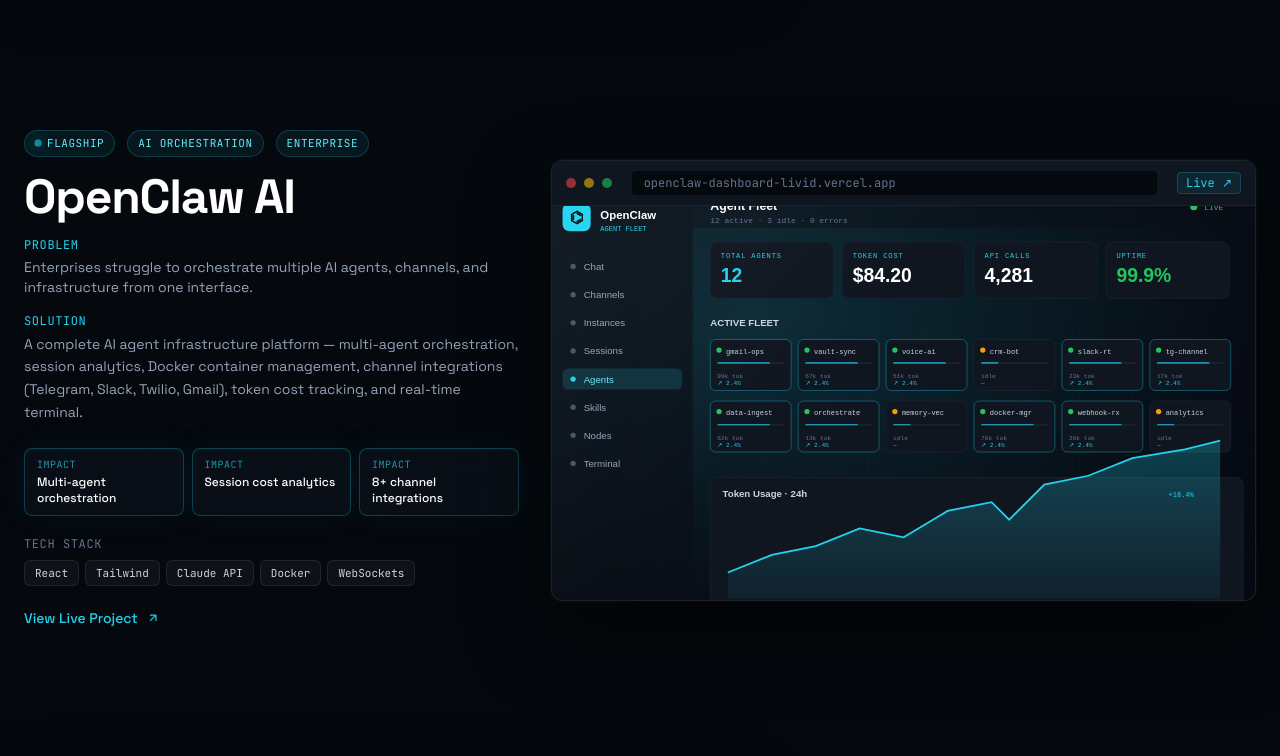
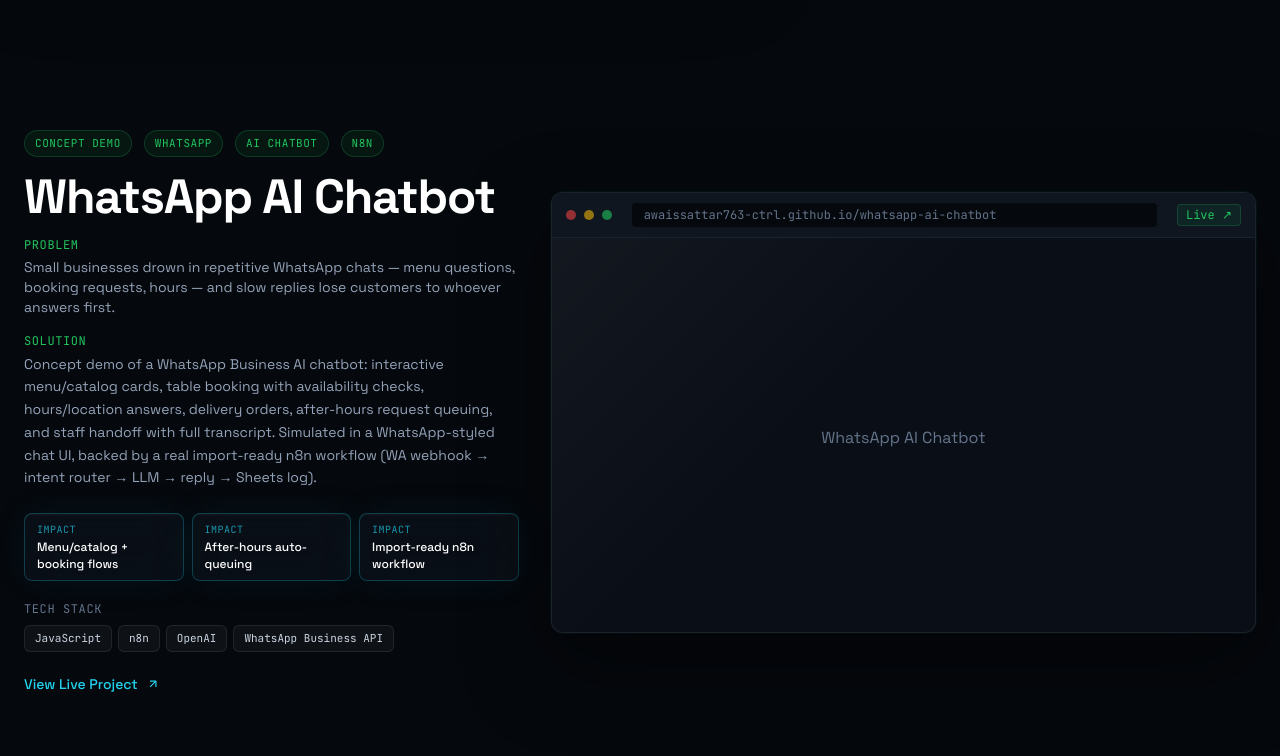
Before and after one commit to awaissattar763-ctrl/awaissattar-portfolio, a React (Vite) app: page / in a window 1280 px wide. Shown: the part 8001-8757 px from the top of the page. Built offline with nearby package versions, Linux system fonts and the light colour scheme.

Commit message:
Add WhatsApp AI Chatbot concept demo to portfolio

```diff
--- a/src/data/projects.js
+++ b/src/data/projects.js
@@ -200,6 +200,27 @@
     impact: ['Live node-by-node execution', 'Transparent scoring rules', 'Real import-ready workflow.json'],
     link: 'https://awaissattar763-ctrl.github.io/n8n-automation-showcase/',
     domain: 'awaissattar763-ctrl.github.io/n8n-automation-showcase',
+    gradient: 'green',
+    extraBadges: [
+      { text: '● CONCEPT DEMO', color: 'green' },
+      { text: '● REAL WORKFLOW', color: 'cyan' },
+    ],
+  },
+  {
+    id: 'whatsapp-ai-chatbot',
+    name: 'WhatsApp AI Chatbot',
+    subtitle: 'n8n + AI Chatbot for WhatsApp Business',
+    tagline: '[ CONCEPT DEMO + N8N ]',
+    tags: ['Concept Demo', 'WhatsApp', 'AI Chatbot', 'n8n'],
+    conceptDemo: true,
+    problem:
+      'Small businesses drown in repetitive WhatsApp chats — menu questions, booking requests, hours — and slow replies lose customers to whoever answers first.',
+    solution:
+      'Concept demo of a WhatsApp Business AI chatbot: interactive menu/catalog cards, table booking with availability checks, hours/location answers, delivery orders, after-hours request queuing, and staff handoff with full transcript. Simulated in a WhatsApp-styled chat UI, backed by a real import-ready n8n workflow (WA webhook → intent router → LLM → reply → Sheets log).',
+    stack: ['JavaScript', 'n8n', 'OpenAI', 'WhatsApp Business API'],
+    impact: ['Menu/catalog + booking flows', 'After-hours auto-queuing', 'Import-ready n8n workflow'],
+    link: 'https://awaissattar763-ctrl.github.io/whatsapp-ai-chatbot/',
+    domain: 'awaissattar763-ctrl.github.io/whatsapp-ai-chatbot',
     gradient: 'green',
     extraBadges: [
       { text: '● CONCEPT DEMO', color: 'green' },
```
